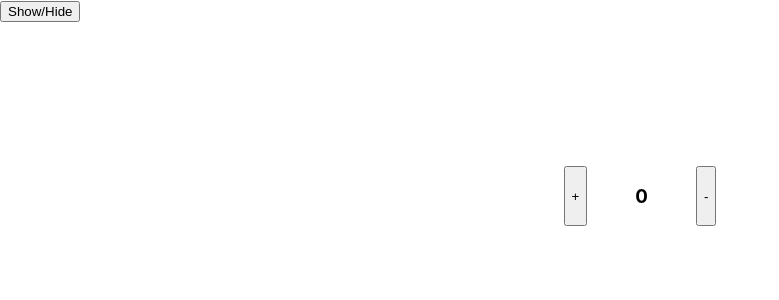
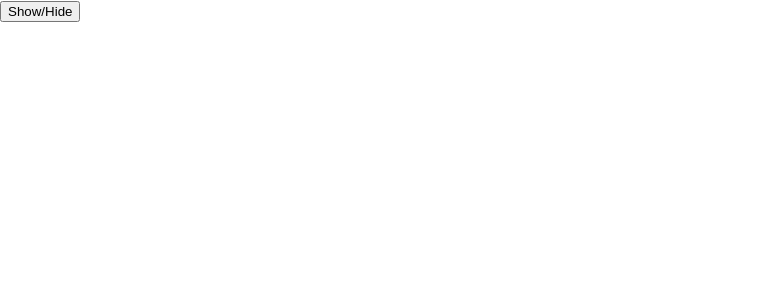
Before and after one commit to Tahasmaoui15/Counter_app, a React (Create React App) app: page / in a window 1280 px wide. Shown: the top 300 px of the page, without its empty margins (0-779 px from the left). Built offline with nearby package versions, Linux system fonts and the light colour scheme.

Commit message:
Used a conditional rendering pattern to render the Counter component based on on the value of the show property.

```diff
--- a/src/App.js
+++ b/src/App.js
@@ -16,7 +16,7 @@ export default class App extends Component {
     return (
       <div>
         <button onClick={()=> this.toggle()}>Show/Hide</button>
-        <Counter/>
+        {this.state.show?<Counter/>:null}
       </div>
     );
   }
```
